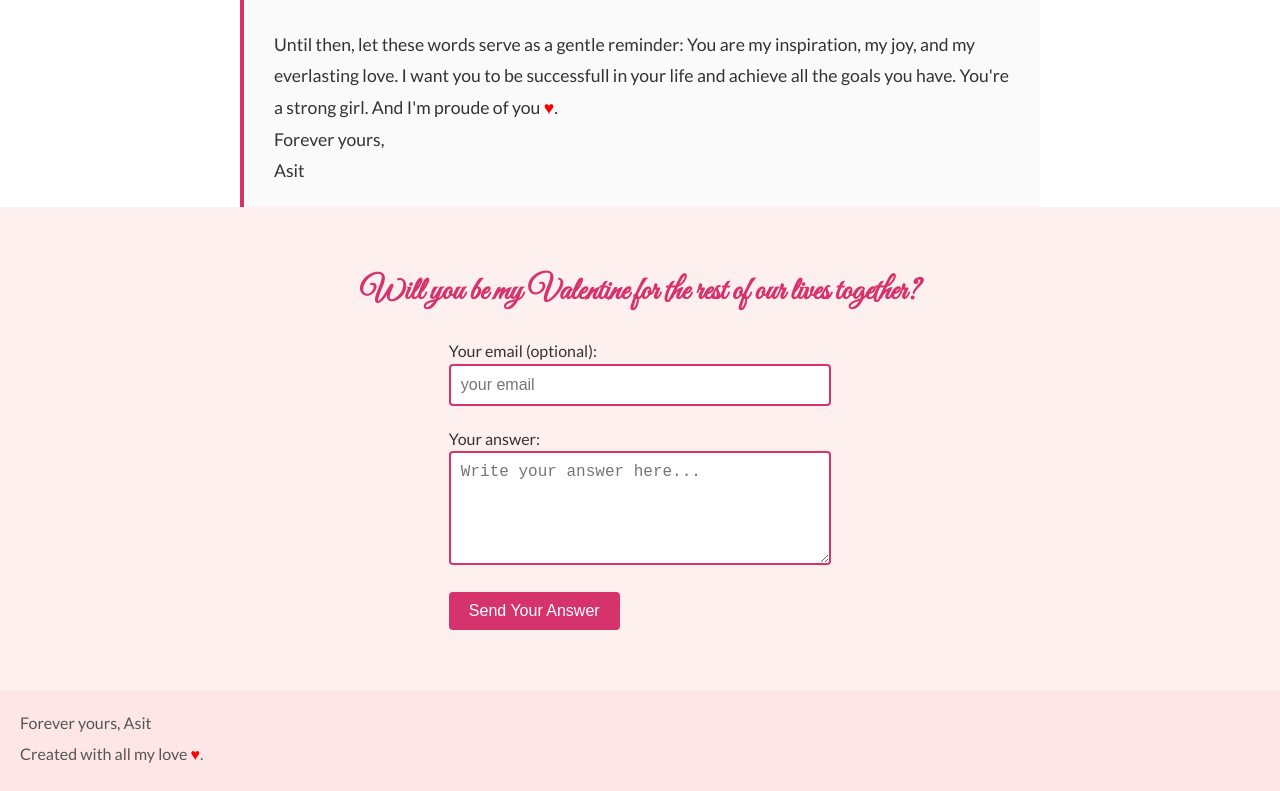
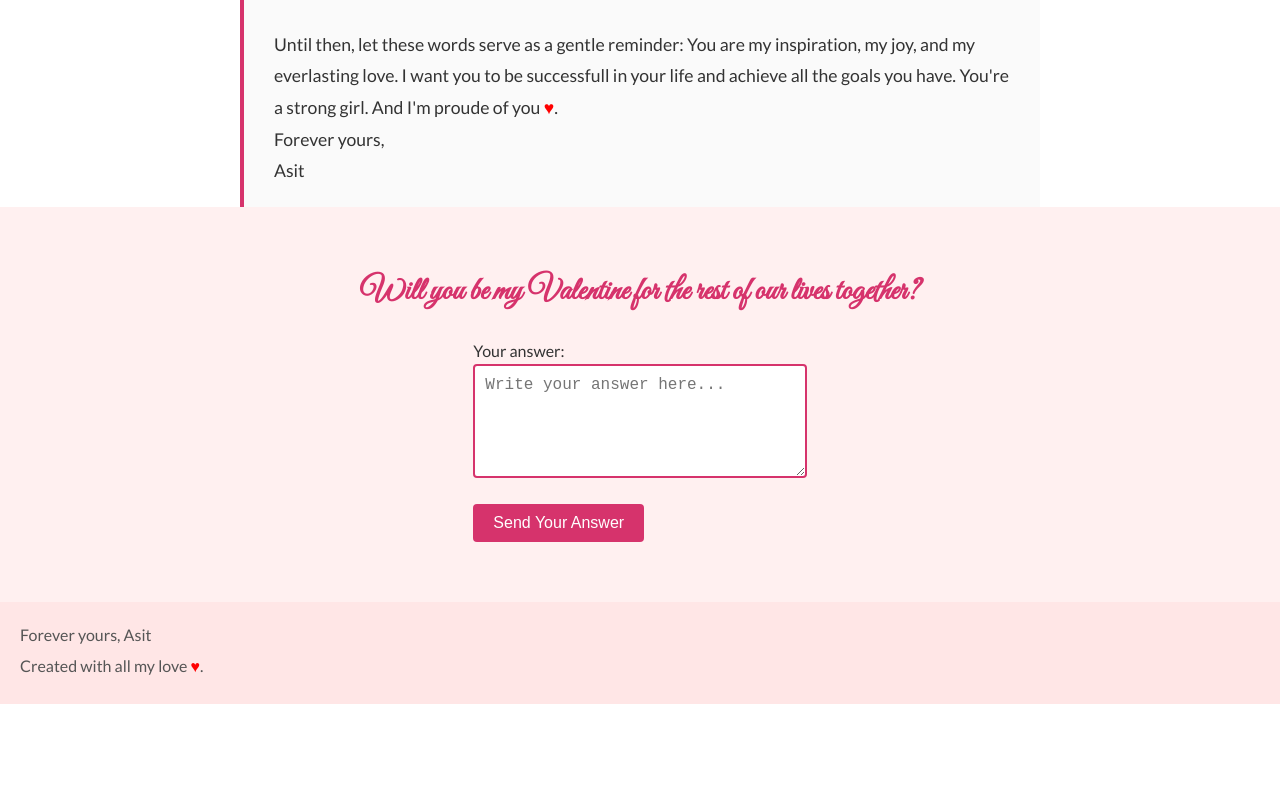
Before and after one commit to Asitkdey540/flower, a plain HTML site: page index.html in a window 1280 px wide. Shown: the part 1977-2768 px from the top of the page. After the commit the page ends 2681 px from the top, so only its background shows below. Drawn offline with Linux system fonts and the light colour scheme.

Commit message:
form update

```diff
--- a/index.html
+++ b/index.html
@@ -397,10 +397,6 @@
     <h2>Will you be my Valentine for the rest of our lives together?</h2>
     <form action="https://formspree.io/f/xpwqyalw" method="POST">
       <label>
-        Your email (optional):
-        <input type="email" name="email" placeholder="your email">
-      </label>
-      <label>
         Your answer:
         <textarea name="message" placeholder="Write your answer here..." rows="5" required></textarea>
       </label>
```
